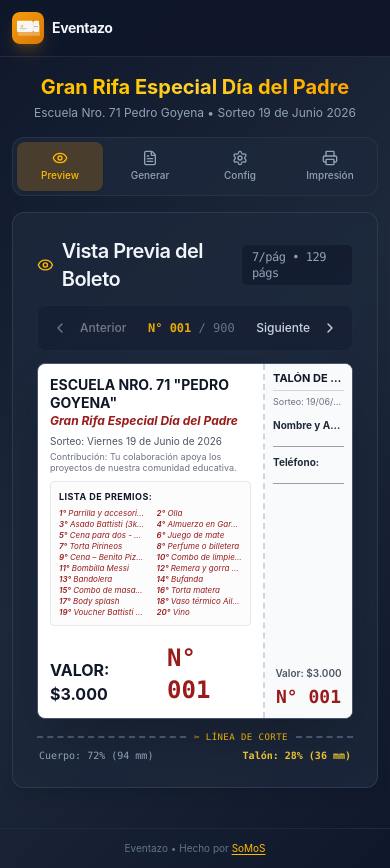
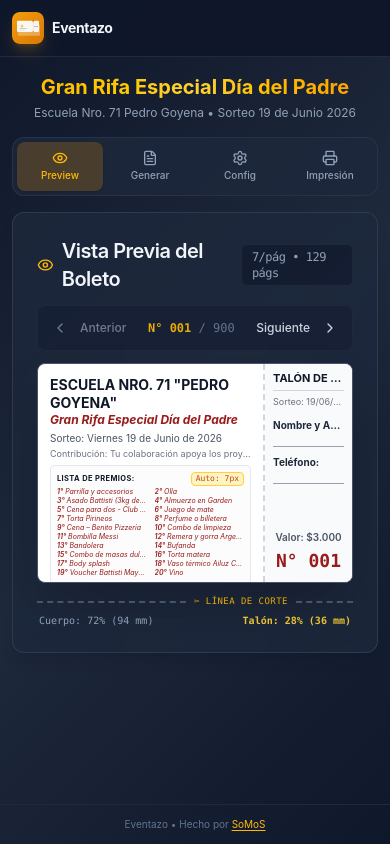
Before and after one commit to elkisser/Eventazo, a Next.js app: page / in a window 390 px wide. After the commit the page ends 844 px from the top, so only its background shows below. Built offline with nearby package versions, Linux system fonts and the light colour scheme.

Commit message:
fix: garantizar inclusion total de premios, autoajuste tipografico, fidelidad 1:1 preview-pdf y control de boletos verticales

```diff
--- a/src/components/ConfigPanel.tsx
+++ b/src/components/ConfigPanel.tsx
@@ -40,6 +40,14 @@ export function ConfigPanel() {
   const currentColor = ticketConfig.primaryColor ?? "#991b1b";
   const stubWidth = printConfig.stubWidth ?? 36;
   const stubPercent = Math.round((stubWidth / printConfig.ticketWidth) * 100);
+
+  // Auto-fitting prize font size calculation for guidance in UI
+  const numPrizes = ticketConfig.prizes.length;
+  const prizeRows = Math.max(1, Math.ceil(numPrizes / 2));
+  const heightFactor = (printConfig.ticketHeight || 50) / 50;
+  const maxFittingPrizesPx = Math.max(6, Math.floor((78 * heightFactor) / prizeRows));
+  const effectivePrizesSize = Math.max(5.5, Math.min(prizesSize, maxFittingPrizesPx));
+  const isPrizesSizeAutoAdjusted = prizesSize > effectivePrizesSize;
 
   const handleResetTypography = () => {
     setTicketConfig({
@@ -380,9 +388,16 @@ export function ConfigPanel() {
               <div className="space-y-1.5">
                 <div className="flex items-center justify-between text-xs">
                   <span className="text-slate-200 font-medium">Tamaño de Premios:</span>
-                  <span className="font-mono text-xs font-bold text-amber-400 bg-amber-500/10 border border-amber-500/20 px-2 py-0.5 rounded">
-                    {prizesSize} px
-                  </span>
+                  <div className="flex items-center gap-1.5">
+                    {isPrizesSizeAutoAdjusted && (
+                      <span className="text-[10px] text-amber-400 bg-amber-500/10 border border-amber-500/20 px-1.5 py-0.5 rounded font-mono">
+                        Auto: {effectivePrizesSize} px
+                      </span>
+                    )}
+                    <span className="font-mono text-xs font-bold text-amber-400 bg-amber-500/10 border border-amber-500/20 px-2 py-0.5 rounded">
+                      {prizesSize} px
+                    </span>
+                  </div>
                 </div>
                 <Slider
                   min={6}
@@ -392,9 +407,15 @@ export function ConfigPanel() {
                   onChange={(val) => setTicketConfig({ prizesFontSize: val })}
                   showValueBadge={false}
                 />
-                <p className="text-[10px] text-slate-400">
-                  Reduce el tamaño si tienes 15-20 premios, o auméntalo si tienes pocos premios.
-                </p>
+                {isPrizesSizeAutoAdjusted ? (
+                  <p className="text-[10px] text-amber-400/90 leading-tight">
+                    💡 Con {numPrizes} premios y boleto de {printConfig.ticketHeight}mm, el sistema ajusta automáticamente a {effectivePrizesSize}px para garantizar que <strong>todos los {numPrizes} premios aparezcan completos sin cortarse</strong>.
+                  </p>
+                ) : (
+                  <p className="text-[10px] text-slate-400">
+                    Todos los {numPrizes} premios caben perfectamente con este tamaño.
+                  </p>
+                )}
               </div>
 
               {/* Tamaño del Título */}
--- a/src/components/GeneratePanel.tsx
+++ b/src/components/GeneratePanel.tsx
@@ -23,7 +23,7 @@ export function GeneratePanel() {
   const rows = Math.max(1, Math.floor((availH + gap) / (tH + gap)));
   const gridW = cols * tW + (cols - 1) * gap;
   const rightRem = A4_WIDTH_PT - margin - gridW - gap - margin;
-  const canFitSide = rightRem >= tH;
+  const canFitSide = Boolean(printConfig.allowSideTickets) && (rightRem >= tH);
   const sideCount = canFitSide ? Math.floor((availH + gap) / (tW + gap)) : 0;
   const ticketsPerPage = cols * rows + sideCount;
   const totalPages = Math.ceil(ticketConfig.totalTickets / ticketsPerPage);
--- a/src/components/PageLayoutPreview.tsx
+++ b/src/components/PageLayoutPreview.tsx
@@ -44,7 +44,7 @@ export function PageLayoutPreview() {
     const sx = m;
 
     const rightRemaining = A4_WIDTH_PT - sx - gw - g - m;
-    const canFitSide = rightRemaining >= th;
+    const canFitSide = Boolean(printConfig.allowSideTickets) && (rightRemaining >= th);
     const sc = canFitSide ? Math.floor((availH + g) / (tw + g)) : 0;
 
     const tpp = hc + sc;
@@ -79,6 +79,7 @@ export function PageLayoutPreview() {
     printConfig.ticketWidth,
     printConfig.ticketHeight,
     printConfig.stubWidth,
+    printConfig.allowSideTickets,
     ticketConfig.totalTickets,
   ]);
 
--- a/src/components/PrintConfigPanel.tsx
+++ b/src/components/PrintConfigPanel.tsx
@@ -6,6 +6,7 @@ import { Card, CardHeader, CardTitle, CardContent } from "@/components/ui/card";
 import { Label } from "@/components/ui/label";
 import { NumberInput } from "@/components/ui/number-input";
 import { Slider } from "@/components/ui/slider";
+import { Switch } from "@/components/ui/switch";
 import { useRifaStore } from "@/store/useRifaStore";
 import { A4_WIDTH_PT, A4_HEIGHT_PT, MM_TO_PT } from "@/lib/constants";
 
@@ -31,7 +32,7 @@ export function PrintConfigPanel() {
 
     const gridW = cols * ticketWidth + (cols - 1) * gap;
     const rightRem = A4_WIDTH_PT - margin - gridW - gap - margin;
-    const canFitSide = rightRem >= ticketHeight;
+    const canFitSide = Boolean(printConfig.allowSideTickets) && (rightRem >= ticketHeight);
     const sc = canFitSide ? Math.floor((availableHeight + gap) / (ticketWidth + gap)) : 0;
 
     const tpp = hc + sc;
@@ -48,6 +49,7 @@ export function PrintConfigPanel() {
     printConfig.gap,
     printConfig.ticketWidth,
     printConfig.ticketHeight,
+    printConfig.allowSideTickets,
     ticketConfig.totalTickets,
   ]);
 
@@ -81,6 +83,17 @@ export function PrintConfigPanel() {
               <p className="text-base font-bold font-mono text-emerald-400">{totalPages}</p>
             </div>
           </div>
+        </div>
+
+        {/* Disposición: Boletos verticales en el margen */}
+        <div className="rounded-lg bg-slate-900/60 border border-slate-700/80 p-3 shadow-inner">
+          <Switch
+            id="allowSideTickets"
+            checked={Boolean(printConfig.allowSideTickets)}
+            onCheckedChange={(checked) => setPrintConfig({ allowSideTickets: checked })}
+            label="Aprovechar margen derecho con boletos verticales"
+            description="Desactivado: boletos horizontales uniformes de corte limpio. Activado: agrega boletos rotados 90° en el lateral para ahorrar papel."
+          />
         </div>
 
         {/* Tamaño del ticket */}
--- a/src/components/TicketPreview.tsx
+++ b/src/components/TicketPreview.tsx
@@ -63,16 +63,25 @@ export function TicketPreview() {
   const fontScale = (ticketConfig.generalFontScale ?? 100) / 100;
   const titleSize = Math.round((ticketConfig.titleFontSize ?? 14) * fontScale);
   const subtitleSize = Math.round((ticketConfig.subtitleFontSize ?? 12) * fontScale);
-  const prizesSize = Math.round((ticketConfig.prizesFontSize ?? 8) * fontScale);
-  const prizeHeaderSize = Math.max(8, Math.round(prizesSize * 1.1));
+  const requestedPrizesSize = ticketConfig.prizesFontSize ?? 8;
   const primaryColor = ticketConfig.primaryColor ?? "#991b1b";
 
   // Dynamic stub dimensions and proportion calculations
   const ticketWidth = printConfig.ticketWidth || 130;
+  const ticketHeight = printConfig.ticketHeight || 50;
   const rawStubWidth = printConfig.stubWidth ?? 36;
   const stubWidthMm = Math.min(Math.max(15, rawStubWidth), Math.max(20, ticketWidth - 25));
   const stubPercent = (stubWidthMm / ticketWidth) * 100;
   const mainPercent = 100 - stubPercent;
+
+  // Auto-fitting prize font size calculation:
+  // Guarantees all prizes fit in the ticket height without dropping any!
+  const rowsCount = Math.max(1, Math.ceil(ticketConfig.prizes.length / 2));
+  const heightFactor = ticketHeight / 50;
+  const maxFittingPrizesPx = Math.max(6, Math.floor((78 * heightFactor) / rowsCount));
+  const effectivePrizesSize = Math.max(5.5, Math.min(Math.round(requestedPrizesSize * fontScale), maxFittingPrizesPx));
+  const isAutoAdjusted = requestedPrizesSize > effectivePrizesSize;
+  const prizeHeaderSize = Math.max(7.5, Math.round(effectivePrizesSize * 1.05));
 
   // Stub typography calculations
   const stubFontSizeBase = ticketConfig.stubFontSize ?? 10;
@@ -125,12 +134,18 @@ export function TicketPreview() {
           </Button>
         </div>
 
-        {/* Ticket Visual — matches the PDF output exactly */}
-        <div className="overflow-hidden rounded-lg border border-slate-600 bg-white shadow-2xl transition-none">
-          <div className="flex w-full">
+        {/* Ticket Visual — matches the PDF output exactly with proportional aspect ratio */}
+        <div
+          className="overflow-hidden rounded-lg border border-slate-600 bg-white shadow-2xl transition-none w-full"
+          style={{
+            minHeight: "220px",
+            aspectRatio: `${ticketWidth} / ${ticketHeight}`,
+          }}
+        >
+          <div className="flex w-full h-full">
             {/* Main ticket section */}
             <div
-              className="flex flex-col justify-between p-3 sm:p-4 border-r-2 border-dashed border-gray-300 transition-all overflow-hidden"
+              className="flex flex-col justify-between p-3 sm:p-3.5 border-r-2 border-dashed border-gray-300 transition-all overflow-hidden h-full"
               style={{ width: `${mainPercent}%`, flex: `0 0 ${mainPercent}%` }}
             >
               {/* Header info */}
@@ -146,33 +161,40 @@ export function TicketPreview() {
                   style={{
                     color: primaryColor,
                     fontSize: `${subtitleSize}px`,
-                    marginTop: `${Math.max(2, subtitleSize * 0.1)}px`,
+                    marginTop: `${Math.max(1, subtitleSize * 0.08)}px`,
                   }}
                 >
                   {ticketConfig.subtitle}
                 </p>
-                <p className="text-[10px] text-gray-600 mt-1">
+                <p className="text-[10px] text-gray-600 mt-0.5">
                   Sorteo: {ticketConfig.drawDate}
                 </p>
-                <p className="text-[9px] text-gray-500 leading-tight mt-0.5">
+                <p className="text-[9px] text-gray-500 leading-tight mt-0.5 truncate">
                   Contribución: {ticketConfig.contributionText}
                 </p>
 
                 {/* Prizes box */}
-                <div className="mt-2 border border-gray-200 rounded p-2 bg-gray-50/50">
-                  <p
-                    className="font-bold text-gray-900 mb-1 tracking-wider"
-                    style={{ fontSize: `${prizeHeaderSize}px` }}
-                  >
-                    LISTA DE PREMIOS:
-                  </p>
-                  <div className="grid grid-cols-2 gap-x-3">
+                <div className="mt-1.5 border border-gray-200 rounded p-1.5 bg-gray-50/50">
+                  <div className="flex items-center justify-between mb-0.5">
+                    <p
+                      className="font-bold text-gray-900 tracking-wider"
+                      style={{ fontSize: `${prizeHeaderSize}px` }}
+                    >
+                      LISTA DE PREMIOS:
+                    </p>
+                    {isAutoAdjusted && (
+                      <span className="text-[8px] font-mono text-amber-700 bg-amber-100 px-1 rounded border border-amber-300">
+                        Auto: {effectivePrizesSize}px
+                      </span>
+                    )}
+                  </div>
+                  <div className="grid grid-cols-2 gap-x-2">
                     <div className="space-y-[1px]">
                       {col1Prizes.map((prize) => (
                         <p
                           key={prize.position}
-                          className="italic leading-tight truncate"
-                          style={{ color: primaryColor, fontSize: `${prizesSize}px` }}
+                          className="italic leading-none truncate py-[0.5px]"
+                          style={{ color: primaryColor, fontSize: `${effectivePrizesSize}px` }}
                           title={`${prize.label} ${prize.description}`}
                         >
                           <span className="font-semibold">{prize.label}</span> {prize.description}
@@ -183,8 +205,8 @@ export function TicketPreview() {
                       {col2Prizes.map((prize) => (
                         <p
                           key={prize.position}
-                          className="italic leading-tight truncate"
-                          style={{ color: primaryColor, fontSize: `${prizesSize}px` }}
+                          className="italic leading-none truncate py-[0.5px]"
+                          style={{ color: primaryColor, fontSize: `${effectivePrizesSize}px` }}
                           title={`${prize.label} ${prize.description}`}
                         >
                           <span className="font-semibold">{prize.label}</span> {prize.description}
@@ -196,12 +218,12 @@ export function TicketPreview() {
               </div>
 
               {/* Bottom: price + number */}
-              <div className="flex items-end justify-between mt-3 pt-1">
-                <span className="text-base font-bold text-gray-900">
+              <div className="flex items-end justify-between mt-2 pt-1 border-t border-gray-100">
+                <span className="text-sm sm:text-base font-bold text-gray-900">
                   {ticketConfig.priceLabel}
                 </span>
                 <span
-                  className="text-2xl font-bold font-mono"
+                  className="text-xl sm:text-2xl font-bold font-mono leading-none"
                   style={{ color: primaryColor }}
                 >
                   N° {formattedNumber}
--- a/src/lib/constants.ts
+++ b/src/lib/constants.ts
@@ -67,6 +67,7 @@ export const DEFAULT_PRINT_CONFIG: PrintConfig = {
   ticketWidth: 130,
   ticketHeight: 50,
   stubWidth: 36,
+  allowSideTickets: false,
   gap: 2,
 };
 
--- a/src/services/pdf-generator.ts
+++ b/src/services/pdf-generator.ts
@@ -57,7 +57,7 @@ export async function generateRifaPDF(options: PDFGeneratorOptions): Promise<Uin
 
   // Columna lateral derecha: tickets verticales (rotados 90°)
   const rightRem = A4_WIDTH_PT - gridStartX - gridW - gap - margin;
-  const canFitSide = rightRem >= tH;
+  const canFitSide = Boolean(printConfig.allowSideTickets) && (rightRem >= tH);
   // Cada ticket rotado: ancho en página = tH, alto en página = tW
   const sideCount = canFitSide ? Math.floor((availH + gap) / (tW + gap)) : 0;
   const totalPerPage = horizPerPage + sideCount;
@@ -136,15 +136,12 @@ function drawTicket(
   const fontScale = (config.generalFontScale ?? 100) / 100;
   const titleMultiplier = (config.titleFontSize ?? 14) / 14;
   const subtitleMultiplier = (config.subtitleFontSize ?? 12) / 12;
-  const prizesMultiplier = (config.prizesFontSize ?? 8) / 8;
 
-  const TITLE_SIZE = Math.max(4, 9 * s * titleMultiplier * fontScale);
-  const SUBTITLE_SIZE = Math.max(3.5, 8 * s * subtitleMultiplier * fontScale);
-  const INFO_SIZE = Math.max(3, 5.5 * s * fontScale);
-  const PRIZE_HEADER_SIZE = Math.max(3, 6 * s * Math.max(0.9, prizesMultiplier) * fontScale);
-  const PRIZE_SIZE = Math.max(2.8, 5 * s * prizesMultiplier * fontScale);
-  const PRICE_SIZE = Math.max(4, 10 * s * fontScale);
-  const NUM_SIZE = Math.max(5, 13 * s * fontScale);
+  const TITLE_SIZE = Math.max(4, 8.5 * s * titleMultiplier * fontScale);
+  const SUBTITLE_SIZE = Math.max(3.5, 7.5 * s * subtitleMultiplier * fontScale);
+  const INFO_SIZE = Math.max(3, 4.8 * s * fontScale);
+  const PRICE_SIZE = Math.max(4, 9 * s * fontScale);
+  const NUM_SIZE = Math.max(5, 12 * s * fontScale);
 
   // Sección principal y talón de control personalizable
   const rawStubW = (printConfig?.stubWidth ?? 36) * MM_TO_PT;
@@ -152,16 +149,16 @@ function drawTicket(
   const stubW = Math.min(Math.max(15 * MM_TO_PT, rawStubW), Math.max(20 * MM_TO_PT, w - 25 * MM_TO_PT));
   const mainW = w - stubW;
   const stubX = x + mainW;
-  const pad = 5 * s;
+  const pad = 4.5 * s;
 
   // Tipografía del talón ajustada a su tamaño
   const stubFontMultiplier = (config.stubFontSize ?? 10) / 10;
   const stubWidthScale = Math.min(1.2, Math.max(0.7, stubW / (36 * MM_TO_PT)));
   const STUB_TITLE_SIZE = Math.max(3, 7 * s * stubFontMultiplier * stubWidthScale * fontScale);
-  const STUB_LABEL_SIZE = Math.max(2.5, 6 * s * stubFontMultiplier * stubWidthScale * fontScale);
-  const STUB_INFO_SIZE = Math.max(2.3, 5.5 * s * stubFontMultiplier * stubWidthScale * fontScale);
-  const STUB_NUM_SIZE = Math.max(3.5, 11 * s * stubFontMultiplier * stubWidthScale * fontScale);
-  const STUB_VAL_SIZE = Math.max(2.5, 6 * s * stubFontMultiplier * stubWidthScale * fontScale);
+  const STUB_LABEL_SIZE = Math.max(2.5, 5.8 * s * stubFontMultiplier * stubWidthScale * fontScale);
+  const STUB_INFO_SIZE = Math.max(2.3, 5.2 * s * stubFontMultiplier * stubWidthScale * fontScale);
+  const STUB_NUM_SIZE = Math.max(3.5, 10.5 * s * stubFontMultiplier * stubWidthScale * fontScale);
+  const STUB_VAL_SIZE = Math.max(2.5, 5.8 * s * stubFontMultiplier * stubWidthScale * fontScale);
 
   // Fondos y bordes
   page.drawRectangle({ x, y, width: w, height: h, color: rgb(1, 1, 1) });
@@ -182,40 +179,69 @@ function drawTicket(
   // Encabezado del ticket
   cy -= TITLE_SIZE;
   page.drawText(config.eventName, { x: cx, y: cy, size: TITLE_SIZE, font: fontBold, color: BLACK });
-  cy -= SUBTITLE_SIZE + 2 * s;
+  cy -= SUBTITLE_SIZE + 1.8 * s;
   page.drawText(config.subtitle, { x: cx, y: cy, size: SUBTITLE_SIZE, font: fontBoldItalic, color: ACCENT_COLOR });
-  cy -= INFO_SIZE + 3 * s;
+  cy -= INFO_SIZE + 2 * s;
   page.drawText(`Sorteo: ${config.drawDate}`, { x: cx, y: cy, size: INFO_SIZE, font, color: DARK_GRAY });
-  cy -= INFO_SIZE + 1.5 * s;
+  cy -= INFO_SIZE + 1.2 * s;
   const contText = `Contribución: ${config.contributionText}`;
   const maxCont = Math.floor(mainContentW / (INFO_SIZE * 0.52));
   const ct = contText.length > maxCont ? contText.substring(0, maxCont - 1) + "…" : contText;
   page.drawText(ct, { x: cx, y: cy, size: INFO_SIZE, font, color: DARK_GRAY });
 
   // Caja de premios
-  cy -= 4 * s;
+  cy -= 2.5 * s;
   const prizesTop = cy;
-  const prizesBottom = bottomY + PRICE_SIZE + pad + 2;
-  const prizesBoxH = prizesTop - prizesBottom;
+  const prizesBottom = bottomY + Math.max(PRICE_SIZE, NUM_SIZE) + pad + 1.5 * s;
+  const prizesBoxH = Math.max(20, prizesTop - prizesBottom);
   page.drawRectangle({ x: cx, y: prizesBottom, width: mainContentW, height: prizesBoxH, borderColor: LIGHT_GRAY, borderWidth: 0.3 });
 
-  const phY = prizesTop - PRIZE_HEADER_SIZE - 2 * s;
+  // Cabecera de la caja de premios
+  const PRIZE_HEADER_SIZE = Math.max(3.5, Math.min(6.5 * s * fontScale, prizesBoxH * 0.16));
+  const phY = prizesTop - PRIZE_HEADER_SIZE - 1.5 * s;
   page.drawText("LISTA DE PREMIOS:", { x: cx + 3, y: phY, size: PRIZE_HEADER_SIZE, font: fontBold, color: BLACK });
 
-  // Premios en 2 columnas (impares izq, pares der)
-  const prizeLineH = PRIZE_SIZE + 1.2 * s;
-  const prizeAreaTop = phY - PRIZE_HEADER_SIZE - 1;
-  const prizeAreaH = prizeAreaTop - prizesBottom - 2;
-  const maxLines = Math.min(Math.floor(prizeAreaH / prizeLineH), 10);
+  // Cálculo para garantizar que NINGÚN premio sea omitido o cortado
+  const c1 = config.prizes.filter((_, i) => i % 2 === 0);
+  const c2 = config.prizes.filter((_, i) => i % 2 === 1);
+  const rowsCount = Math.max(1, Math.max(c1.length, c2.length));
+  const prizeAreaTop = phY - PRIZE_HEADER_SIZE - 1.5 * s;
+  const availablePrizeH = Math.max(10, prizeAreaTop - prizesBottom - 1 * s);
+  const actualLineH = availablePrizeH / rowsCount;
+
+  // Ajuste inteligente de tamaño de fuente para que entren TODOS los premios en el alto disponible
+  const desiredPrizePt = 5 * s * ((config.prizesFontSize ?? 8) / 8) * fontScale;
+  const actualPrizeFontSize = Math.max(2.4, Math.min(desiredPrizePt, actualLineH * 0.82));
+
   const col1X = cx + 3;
   const col2X = cx + mainContentW * 0.5;
   const colW = mainContentW * 0.47;
-  const maxChars = Math.floor(colW / (PRIZE_SIZE * 0.5));
+  const maxChars = Math.floor(colW / (actualPrizeFontSize * 0.5));
 
-  const c1 = config.prizes.filter((_, i) => i % 2 === 0);
-  const c2 = config.prizes.filter((_, i) => i % 2 === 1);
-  c1.forEach((p, i) => { if (i >= maxLines) return; const t = `${p.label} ${p.description}`; const tr = t.length > maxChars ? t.substring(0, maxChars-2)+".." : t; page.drawText(tr, { x: col1X, y: prizeAreaTop - i*prizeLineH, size: PRIZE_SIZE, font: fontItalic, color: ACCENT_COLOR }); });
-  c2.forEach((p, i) => { if (i >= maxLines) return; const t = `${p.label} ${p.description}`; const tr = t.length > maxChars ? t.substring(0, maxChars-2)+".." : t; page.drawText(tr, { x: col2X, y: prizeAreaTop - i*prizeLineH, size: PRIZE_SIZE, font: fontItalic, color: ACCENT_COLOR }); });
+  // Renderizar TODOS los premios de ambas columnas
+  c1.forEach((p, i) => {
+    const t = `${p.label} ${p.description}`;
+    const tr = t.length > maxChars ? t.substring(0, maxChars - 2) + ".." : t;
+    page.drawText(tr, {
+      x: col1X,
+      y: prizeAreaTop - (i + 0.85) * actualLineH,
+      size: actualPrizeFontSize,
+      font: fontItalic,
+      color: ACCENT_COLOR,
+    });
+  });
+
+  c2.forEach((p, i) => {
+    const t = `${p.label} ${p.description}`;
+    const tr = t.length > maxChars ? t.substring(0, maxChars - 2) + ".." : t;
+    page.drawText(tr, {
+      x: col2X,
+      y: prizeAreaTop - (i + 0.85) * actualLineH,
+      size: actualPrizeFontSize,
+      font: fontItalic,
+      color: ACCENT_COLOR,
+    });
+  });
 
   // Pie: VALOR a la izquierda, N° a la derecha
   page.drawText(config.priceLabel, { x: cx, y: bottomY, size: PRICE_SIZE, font: fontBold, color: BLACK });
--- a/src/types/index.ts
+++ b/src/types/index.ts
@@ -42,6 +42,7 @@ export interface PrintConfig {
   ticketWidth: number;
   ticketHeight: number;
   stubWidth?: number; // mm (default: 36)
+  allowSideTickets?: boolean; // default: false (solo horizontales para corte limpio)
   gap: number;
 }
 
```
